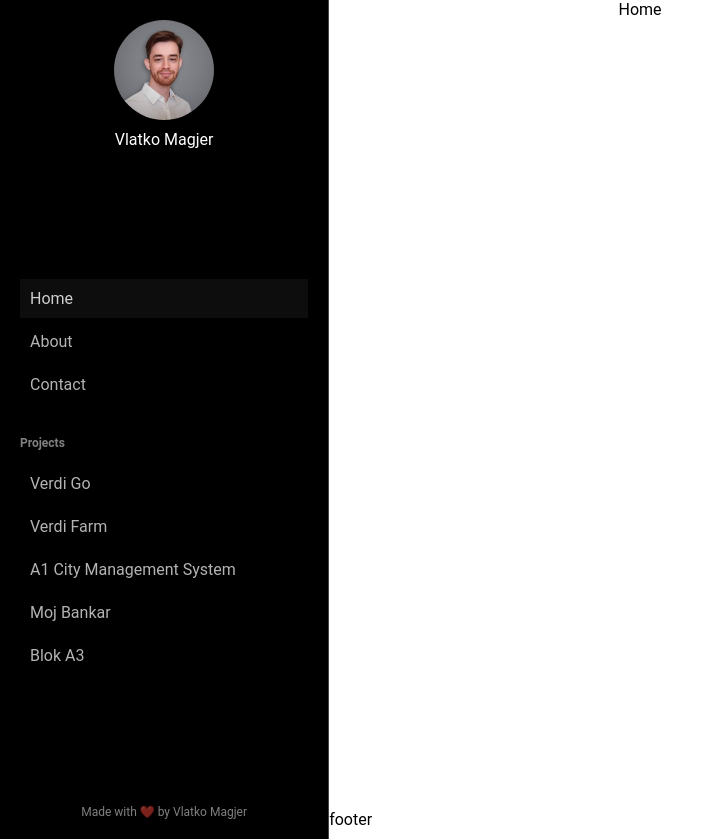
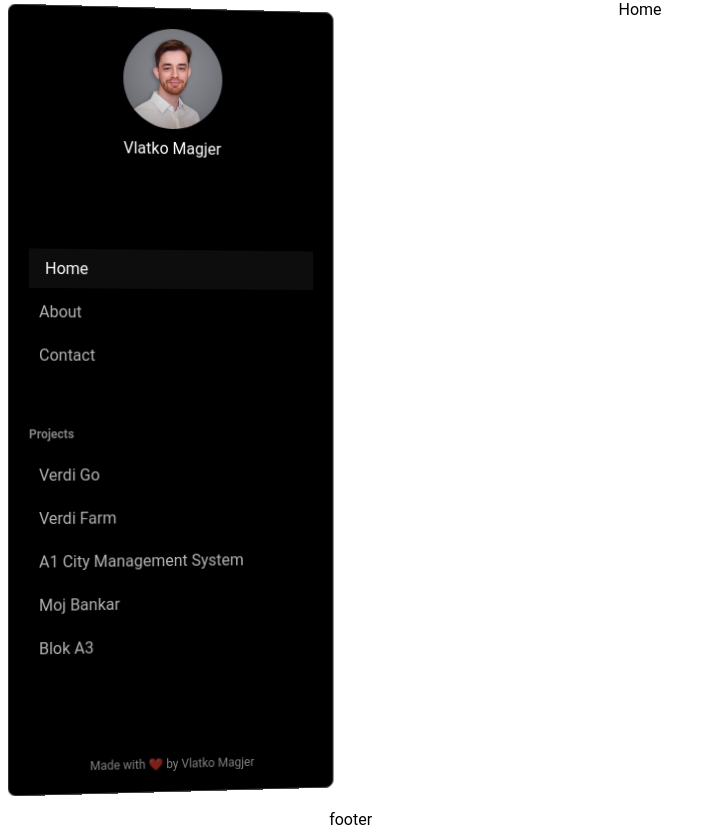
Before and after one commit to vmagjer/my-portfolio, a React (Vite) app: page / in a window 1280 px wide. Shown: the whole page, without its empty margins (0-716 px from the left). Built offline with nearby package versions, Linux system fonts and the light colour scheme.

Commit message:
animate side menu

```diff
--- a/src/components/SideMenu.jsx
+++ b/src/components/SideMenu.jsx
@@ -3,6 +3,7 @@ import { NavLink } from 'react-router-dom'
 import data from '../assets/data'
 import profilePicture from '../assets/images/profile-picture.jpg'
 import { motion } from 'framer-motion'
+import { useEffect, useRef } from 'react'
 
 const links = [
   { id: 'home', title: 'Home', path: '/' },
@@ -10,26 +11,46 @@ const links = [
   { id: 'contact', title: 'Contact', path: '/contact' },
 ]
 
-const sideSheetState = {
-  hidden: 'hidden',
-  peeking: 'peeking',
-  visible: 'visible',
-}
-
 const navItemState = {
   hover: 'hover',
 }
 
 const navItemVariants = {
-  [sideSheetState.hidden]: { x: -100 },
-  [sideSheetState.peeking]: { x: -100 },
-  [sideSheetState.visible]: { x: 0 },
-  [navItemState.hover]: { x: 10 },
+  [navItemState.hover]: { paddingLeft: '16px', transition: { ease: 'easeInOut' } },
 }
 
 export default function SideMenu() {
+  const containerRef = useRef(null)
+
+  useEffect(() => {
+    const updateContainerRotation = (e) => {
+      const el = containerRef.current
+      if (!el) return
+      const x = e.clientX - el.getBoundingClientRect().x
+      const width = el.getBoundingClientRect().width
+      const percent = x / width
+      const maxRotation = 8
+      let val = 0
+      if (percent <= 0 ) {
+        val = -maxRotation
+      } else if (percent >= 1) {
+        val = maxRotation
+      } else if (percent <= 0.2) {
+        val = Math.max(-maxRotation, -maxRotation * (-(percent - 0.2) / 0.2))
+      } else if (percent <= 0.8) {
+        val = 0
+      } else {
+        val = Math.min(maxRotation, maxRotation * ((percent - 0.8) / 0.2))
+      }
+      el.style.setProperty('--rotation', val.toFixed(2) + 'deg')
+    }
+
+    window.addEventListener('mousemove', updateContainerRotation)
+    return () => window.removeEventListener('mousemove', updateContainerRotation)
+  }, [containerRef])
+
   return (
-    <Container>
+    <Container ref={containerRef}>
       <ProfileSection>
         <ProfileImage src={profilePicture} alt="profile" />
         <span>{`${data.personalInfo.fullName}`}</span>
@@ -43,7 +64,7 @@ export default function SideMenu() {
               key={`nav-link-${link.id}`}
               className={linkClasses}
               variants={navItemVariants}
-              transition={{ ease: 'easeInOut' }}
+              whileHover={navItemState.hover}
             >
               {link.title}
             </StyledNavLink>
@@ -57,7 +78,7 @@ export default function SideMenu() {
               to={`/project/${projectId}`}
               key={projectId}
               variants={navItemVariants}
-              transition={{ ease: 'easeInOut' }}
+              whileHover={navItemState.hover}
             >
               {data.projects[projectId].name}
             </StyledNavLink>
@@ -77,15 +98,22 @@ function linkClasses({ isActive, isPending }) {
 }
 
 const Container = styled(motion.div)`
-  height: 100%;
+  position: sticky;
+  top: 8px;
+  height: calc(100vh - 16px);
   width: 100%;
+  border-radius: 8px;
+
+  transform: perspective(2000px) rotateY(var(--rotation, 8deg));
+  transition: transform 0.2s ease;
 
   display: flex;
   flex-direction: column;
   justify-content: space-between;
 
   background: #000;
-  border-right: 1px solid #464646;
+  border: 1px solid #464646;
+  margin: 8px 8px;
 `
 
 const ProfileSection = styled.div`
@@ -108,7 +136,7 @@ const Navigation = styled.div`
   padding: 20px;
   display: flex;
   flex-direction: column;
-  gap: 20px;
+  gap: 40px;
   flex: 1;
   justify-content: center;
 `
@@ -130,7 +158,8 @@ const StyledNavLink = styled(motion(NavLink))`
   text-decoration: none;
   &.active {
     background: rgba(255, 255, 255, 0.05);
-    color: rgba(255, 255, 255, 0.8);
+    color: rgba(255, 255, 255, 1);
+    padding-left: 16px;
   }
 
   &:hover {
```
